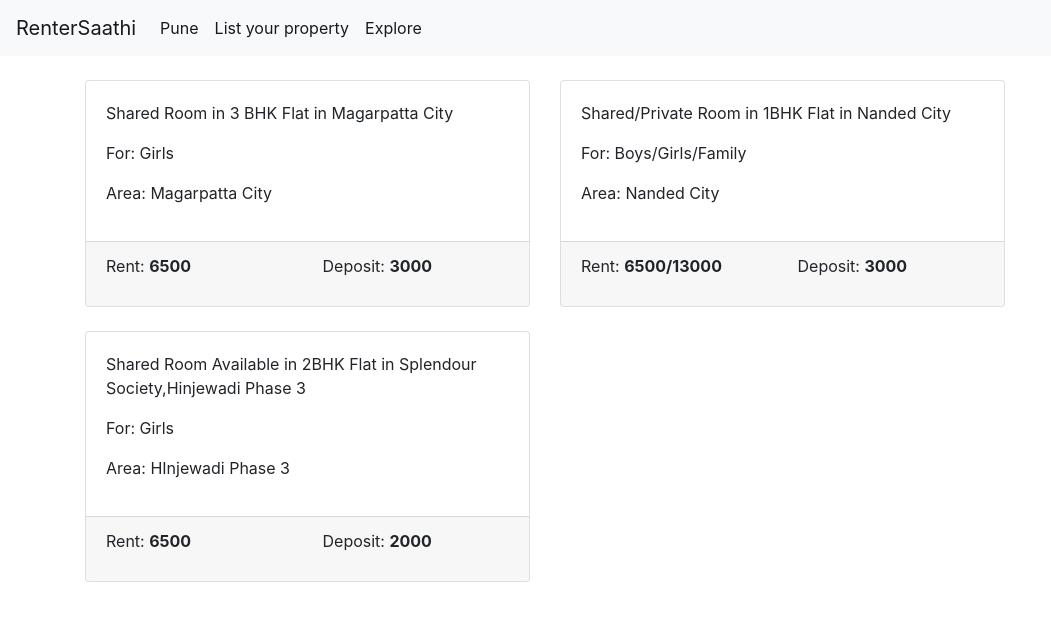
After one commit to SaurabhJ86/rentalSF, a Django app: page /listProperty/ in a window 1280 px wide. The commit adds this page. Shown: the top 621 px of the page, without its empty margins (0-1051 px from the left). Run offline with Django 3.2, Linux system fonts and the light colour scheme; data comes from the database, SQL or seed files in the repository; both versions use the stored data as it was after the commit; some libraries are stand-ins or nearby versions.

Commit message:
Created code for creating and list available property

```diff
--- a/src/RenterSaathi/urls.py
+++ b/src/RenterSaathi/urls.py
@@ -19,6 +19,7 @@ from django.conf.urls.static import static
 from django.urls import path
 
 from homepage.views import (
+    createListPropertyAD,
     homepage,
     getContact,
     listProperty,
@@ -30,6 +31,7 @@ urlpatterns = [
 	path('owner/',owner,name='owner'),
     path('owner/listings/',listProperty,name='listProperty'),
     path('admin/', admin.site.urls),
+    path('listProperty/',createListPropertyAD,name='listPropertyUser'),
 ]
 
 if settings.DEBUG:
--- a/src/homepage/admin.py
+++ b/src/homepage/admin.py
@@ -1,9 +1,10 @@
 from django.contrib import admin
 
 # Register your models here.
-from .models import UserContact,RSImages,ListProperty
+from .models import UserContact,RSImages,ListProperty,PropertyListADCreation
 
 
 admin.site.register(UserContact)
 admin.site.register(RSImages)
 admin.site.register(ListProperty)
+admin.site.register(PropertyListADCreation)
--- a/src/homepage/forms.py
+++ b/src/homepage/forms.py
@@ -1,7 +1,7 @@
 from django import forms
 from django.forms import Textarea,TextInput
 
-from .models import UserContact,ListProperty
+from .models import UserContact,ListProperty,PropertyListADCreation
 
 
 class ContactForm(forms.ModelForm):
@@ -58,3 +58,19 @@ class ListPropertyForm(forms.ModelForm):
 		if len(contact) < 10:
 			raise forms.ValidationError("Please enter a valid Mobile Number")
 		return contact
+
+
+
+class PropertyListADForm(forms.ModelForm):
+	class Meta:
+		model = PropertyListADCreation
+		exclude = ['timestamp','updated']
+	def __init__(self,*args,**kwargs):
+		super(PropertyListADForm,self).__init__(*args,**kwargs)
+		for field in iter(self.fields):
+			self.fields[field].widget.attrs.update({"class":"form-control"})
+
+	# def __init__(self,*args,**kwargs):
+	# 	super(PropertyListADCreation,self).__init__(*args,**kwargs)
+	# 	for field in iter(self.fields):
+	# 		self.fields[field].widget.attrs.updated({"class":"form-control"})
--- a/src/homepage/models.py
+++ b/src/homepage/models.py
@@ -61,6 +61,8 @@ class PropertyListADCreation(models.Model):
 	property_image 	= models.ImageField(upload_to=upload_prop_image,null=True,blank=True)
 	gender 			= models.CharField(max_length=30,default="Boys/Girls/Family")
 
+	def save(self,*args,**kwargs):
+		super(PropertyListADCreation,self).save(*args,**kwargs)
 
 	def __str__(self):
 		return self.property_type
--- a/src/homepage/views.py
+++ b/src/homepage/views.py
@@ -1,12 +1,13 @@
 from django.contrib import messages
+from django.contrib.auth.decorators import login_required
 from django.http import HttpResponse
 
 from django.shortcuts import render
 from django.views import generic
 
 # Create your views here.
-from .models import UserContact
-from .forms import ContactForm,ListPropertyForm
+from .models import PropertyListADCreation,UserContact
+from .forms import ContactForm,ListPropertyForm,PropertyListADForm
 def homepage(request):
 
 	form = ContactForm(request.POST or None)
@@ -68,3 +69,33 @@ def listProperty(request):
 	}
 
 	return render(request,templates,context)
+
+
+# @login_required
+def createListPropertyAD(request):
+	is_admin = False
+
+	get_properties = PropertyListADCreation.objects.all()
+
+	# This will make sure that only superuser can create the AD.
+	if request.user.is_superuser:
+		is_admin = True
+
+	form = PropertyListADForm(request.POST or None)
+
+	if form.is_valid():
+		form.save()
+		form = PropertyListADForm()
+
+		messages.success(request,"New Property AD has been posted successfully.Please refresh the page to see the AD.")
+
+	templates = "listPropertyAD.html"
+
+	context = {
+		"form":form,
+		"is_admin": is_admin,
+		"properties":get_properties,
+	}
+
+
+	return render(request,templates,context)
--- /dev/null
+++ b/src/templates/listPropertyAD.html
@@ -0,0 +1,78 @@
+{% extends 'base.html' %}
+{% load crispy_forms_tags %}
+
+
+{% block content %}
+
+{% if messages %}
+
+	{% for message in messages %}
+
+		<div class="alert alert-success">
+			<strong><p align="center">{{ message }}</p></strong>
+		</div>
+
+	{% endfor  %}
+
+{% endif %}
+
+{% if is_admin %}
+	<div class="container">
+		<div class="row">
+			<div class="col-md-6">
+				<form method="POST">
+					{{ form|crispy }}{% csrf_token %}
+					<button class="btn btn-primary" type="submit">Submit</button>
+				</form>
+			</div>
+		</div>
+	</div>
+
+{% else %}
+	{% if properties %}
+	<div class="container">
+		<div class="row">
+			<!-- <div class="col-sm-6"> -->
+			{% for property in properties %}
+				{% if property.is_active %}
+					<div class="col-sm-5">
+						<br>
+						<div class="card card-block">
+	<!-- 						{% if property.propert_image %}
+								<img class="card-img-top" src="{{ property.property_image.url }}">
+							{% endif %}
+ -->							<div class="card-body">
+								<p>{{ property.about_property }}</p>
+								<p>For: {{ property.gender }}</p>
+								<p>Area: {{ property.area }}</p>
+							</div>
+							<div class="card-footer">
+								<div class="row">
+									<div class="col-sm-6">
+										<p>Rent: <strong>{{ property.rent }}</strong></p>
+									</div>
+									<div class="col-sm-6">
+										<p>Deposit: <strong>{{ property.deposit }}</strong></p>
+									</div>
+								</div>
+
+							</div>
+						</div>
+					</div>
+				{% endif %}
+			{% endfor %}
+			<!-- </div> -->
+		</div>
+	</div>
+	{% else %}
+		<h3>No Property is available right now.</h3>
+	{% endif %}
+
+{% endif %}
+
+
+<br>
+<br>
+
+
+{% endblock %}
--- a/src/templates/navbar.html
+++ b/src/templates/navbar.html
@@ -13,6 +13,9 @@
       <li class="nav-item active">
         <a class="nav-link" href="{% url 'owner' %}">List your property</a>
       </li>
+      <li class="nav-item active">
+        <a class="nav-link" href="{% url 'listPropertyUser' %}">Explore</a>
+      </li>
 <!--       <li class="nav-item dropdown">
         <a class="nav-link dropdown-toggle" href="#" id="navbarDropdown" role="button" data-toggle="dropdown" aria-haspopup="true" aria-expanded="false">
           Dropdown
```
Also changed, not shown: src/db.sqlite3.
